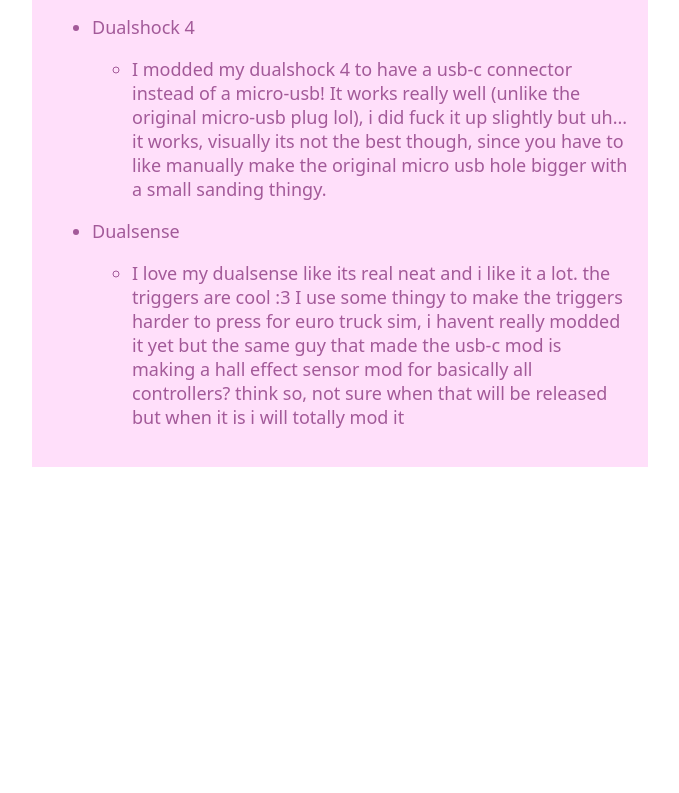
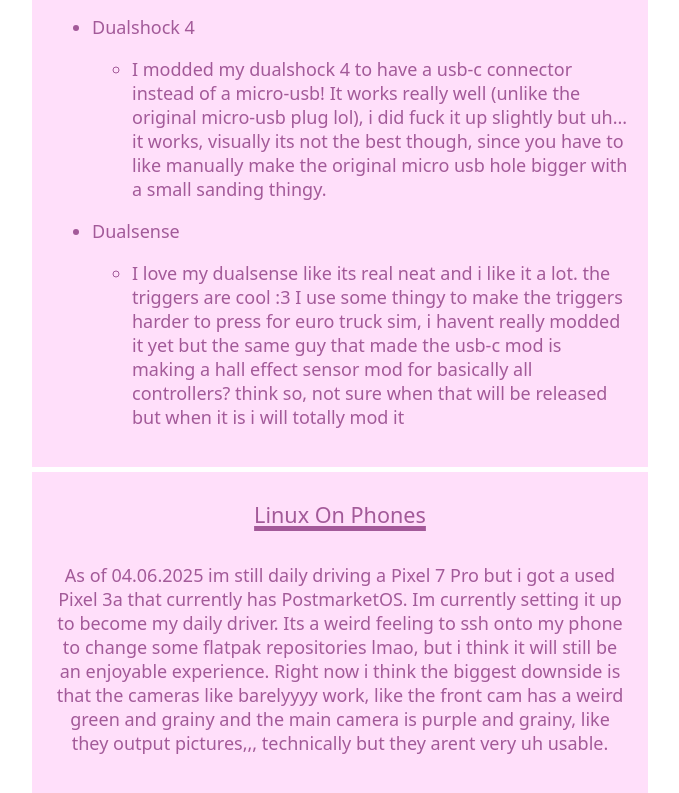
Before and after one commit to flysqu/flysqu.github.io, a plain HTML site: page pages/tech.html in a window 1280 px wide. Shown: the part 1149-1942 px from the top of the page, without its empty margins (300-979 px from the left). Before the commit the page ends 1616 px from the top, so only its background shows below. Drawn offline with Linux system fonts and the light colour scheme; a web font is replaced by a local one.

Commit message:
add interest about linux

```diff
--- a/pages/tech.html
+++ b/pages/tech.html
@@ -112,6 +112,18 @@
                     </ul>
                 </ul>
             </div>
+            <div id="interests" class="infobox">
+                <header>Linux On Phones</header>
+                <p>
+                    As of 04.06.2025 im still daily driving a Pixel 7 Pro but i got a used Pixel 3a that currently has PostmarketOS.
+                    Im currently setting it up to become my daily driver.
+                    Its a weird feeling to ssh onto my phone to change some flatpak repositories lmao,
+                    but i think it will still be an enjoyable experience.
+                    Right now i think the biggest downside is that the cameras like barelyyyy work,
+                    like the front cam has a weird green and grainy and the main camera is purple and grainy, like they output pictures,,,
+                    technically but they arent very uh usable.
+                </p>
+            </div>
         </main>
     </body>
 </html>
```
